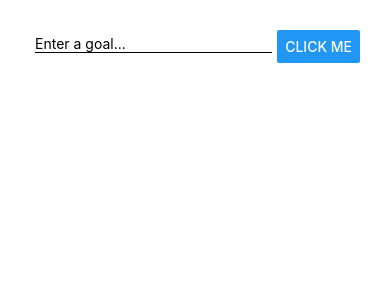
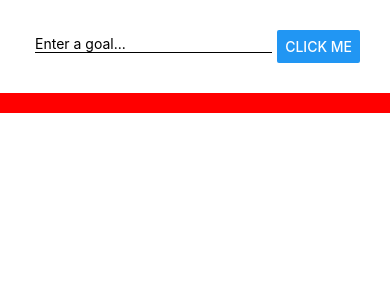
Before and after one commit to danielc92/react-native-sandbox, a React Native app: screen / in a window 390 px wide. Both pictures are taken after a click on the button "CLICK ME". Shown: the top 300 px of the page. Built offline with nearby package versions, Linux system fonts and the light colour scheme.

Commit message:
Experimented with inputs, state and map

```diff
--- a/App.js
+++ b/App.js
@@ -15,16 +15,41 @@ Notes
 
 export default function App() {
 
+  const [goal, setGoal] = useState('');
+  const [goals, setGoals] = useState([]);
+
+  const goalInputHandler = (text) => {
+    console.log('Setting the goal to ', text);
+    setGoal(text);
+  }
+
+  const addGoalHandler = () => {
+    setGoals([...goals, goal]);
+    console.log(goals)
+  }
+
   return (
+    <View>
       <View style={{padding: 30, display: 'flex', flexDirection: 'row'}}>
         <View style={{flex: 2, padding: 5}}>
           <TextInput
+          onChangeText={goalInputHandler}
           placeholder="Enter a goal..."
+          value={goal}
           style={{ borderBottomColor: 'black', borderBottomWidth: 1, marginBottom: 2}}/>
 
         </View>
         <View stlye={{flex: 1}}>
-         <Button title="Click me"/>
+          <Button title="Click me" onPress={addGoalHandler}/>
+        </View>
+      </View>
+      <View>
+        {
+          goals.map(oneGoal => (
+          <Text
+          style={{padding: 10, backgroundColor: 'red', color: 'white'}}
+          key={oneGoal}>{oneGoal}</Text>))
+        }
       </View>
     </View>
   );
```
Lines whose indentation alone changed are shown as unchanged.
